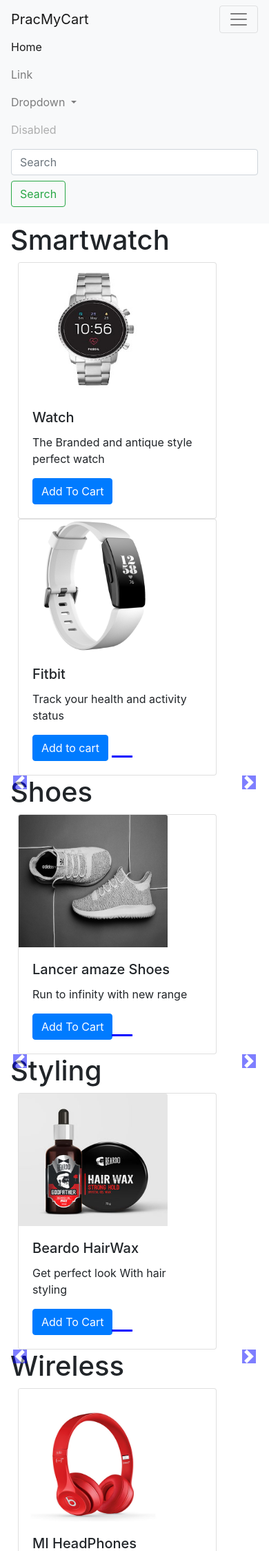
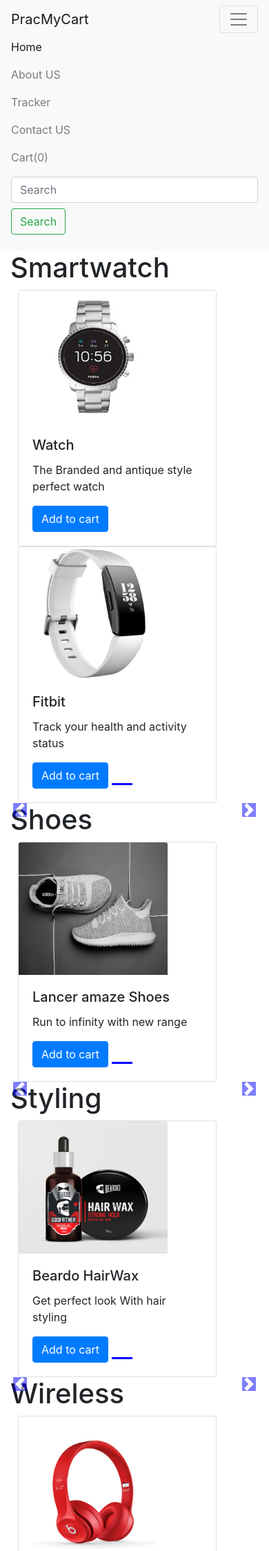
Before and after one commit to ahmadfaiz2006/EcommerceDjango, a Django app: page /shop/ in a window 390 px wide, after a click that opens the changed part. Shown: the top 2248 px of the page at 69% size. Run offline with Django 3.2, Linux system fonts and the light colour scheme; data comes from the database, SQL or seed files in the repository; some libraries are stand-ins or nearby versions.

Commit message:
Adding values in cart

```diff
--- a/shop/templates/shop/basic.html
+++ b/shop/templates/shop/basic.html
@@ -27,22 +27,18 @@
             <a class="nav-link" href="#">Home <span class="sr-only">(current)</span></a>
           </li>
           <li class="nav-item">
-            <a class="nav-link" href="#">Link</a>
-          </li>
-          <li class="nav-item dropdown">
-            <a class="nav-link dropdown-toggle" href="#" id="navbarDropdown" role="button" data-toggle="dropdown" aria-haspopup="true" aria-expanded="false">
-              Dropdown
-            </a>
-            <div class="dropdown-menu" aria-labelledby="navbarDropdown">
-              <a class="dropdown-item" href="#">Action</a>
-              <a class="dropdown-item" href="#">Another action</a>
-              <div class="dropdown-divider"></div>
-              <a class="dropdown-item" href="#">Something else here</a>
-            </div>
+            <a class="nav-link" href="#">About US</a>
           </li>
           <li class="nav-item">
-            <a class="nav-link disabled" href="#" tabindex="-1" aria-disabled="true">Disabled</a>
+            <a class="nav-link" href="#">Tracker</a>
           </li>
+          <li class="nav-item">
+            <a class="nav-link" href="#">Contact US</a>
+          </li>
+          <li class="nav-item">
+            <a class="nav-link" href="#">Cart(<span id = "cart">0</span>)</a>
+          </li>
+
         </ul>
         <form class="form-inline my-2 my-lg-0">
           <input class="form-control mr-sm-2" type="search" placeholder="Search" aria-label="Search">
@@ -53,7 +49,6 @@
 
 
     {% block body %} {% endblock%}
-    {% block script%} {% endblock %}
     <!-- {% load static %}
     <a href="{%static 'shop/mystatic.txt'%}">CLICK ME</a> -->
     <!-- Optional JavaScript -->
@@ -61,5 +56,6 @@
     <script src="https://code.jquery.com/jquery-3.4.1.slim.min.js" integrity="sha384-J6qa4849blE2+poT4WnyKhv5vZF5SrPo0iEjwBvKU7imGFAV0wwj1yYfoRSJoZ+n" crossorigin="anonymous"></script>
     <script src="https://cdn.jsdelivr.net/npm/popper.js@1.16.0/dist/umd/popper.min.js" integrity="sha384-Q6E9RHvbIyZFJoft+2mJbHaEWldlvI9IOYy5n3zV9zzTtmI3UksdQRVvoxMfooAo" crossorigin="anonymous"></script>
     <script src="https://stackpath.bootstrapcdn.com/bootstrap/4.4.1/js/bootstrap.min.js" integrity="sha384-wfSDF2E50Y2D1uUdj0O3uMBJnjuUD4Ih7YwaYd1iqfktj0Uod8GCExl3Og8ifwB6" crossorigin="anonymous"></script>
+    {% block js%} {% endblock %}
   </body>
 </html>
--- a/shop/templates/shop/index.html
+++ b/shop/templates/shop/index.html
@@ -8,7 +8,7 @@
       }
 
       .col-md-3 img {
-        width: 216px;
+        max-width: 216px;
         height: 192px;
     }
 
@@ -63,18 +63,9 @@
 
       <div class="container carousel-inner no-padding">
         <div class="carousel-item active">
-          <div class = "col-xs-3 col-sm-3 col-md-3">
-            <div class="card" style="width: 18rem;">
-              <img src = '/media/{{product.0.image}}' class="card-img-top" alt="...">
-              <div class="card-body">
-                <h5 class="card-title">{{product.0.product_name}}</h5>
-                <p class="card-text">{{product.0.desc}}</p>
-                <a href="#" class="btn btn-primary">Add To Cart</a>
-              </div>
-            </div>
-          </div>
 
-          {% for i in product|slice:"1:"%}
+
+          {% for i in product%}
 
           <div class = "col-xs-3 col-sm-3 col-md-3">
             <div class="card" style="width: 18rem;">
@@ -82,12 +73,12 @@
               <div class="card-body">
                 <h5 class="card-title">{{i.product_name}}</h5>
                 <p class="card-text">{{i.desc}}</p>
-                <a href="#" class="btn btn-primary">Add to cart</a>
+                <button id = "pr{{i.id}}" class="btn btn-primary cart">Add to cart</button>
               </div>
             </div>
           </div>
 
-          {% if forloop.counter|divisibleby:3 and forloop.counter > 0 and not forloop.last %}
+          {% if forloop.counter|divisibleby:4 and forloop.counter > 0 and not forloop.last %}
         </div>
         <div class="carousel-item">
           {% endif %}
@@ -107,5 +98,29 @@
 </a>
 {% endfor %}
 </div>
+{% block js%}
+<script>
+  if(localStorage.getItem('cart') == null){
+    var cart = {};
+  }
+  else{
+    cart = JSON.parse(localStorage.getItem('cart'));
+  }
+  $('.cart').click(function(){
+    console.log("clicked")
+    var idstr = this.id.toString();
+
+    if(cart[idstr] != undefined){
+      cart[idstr] = cart[idstr] + 1;
+    }
+    else{
+      cart[idstr] = 1
+    }
+    console.log(cart);
+    localStorage.setItem('cart',JSON.stringify(cart));
+    document.getElementById('cart').innerHTML = Object.keys(cart).length  ;
+  });
+</script>
+{% endblock %}
 
 {% endblock %}
```
